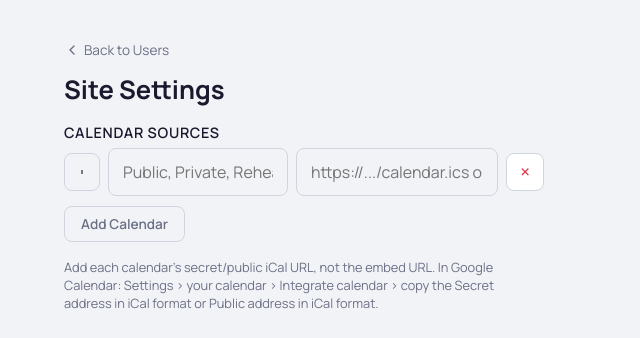
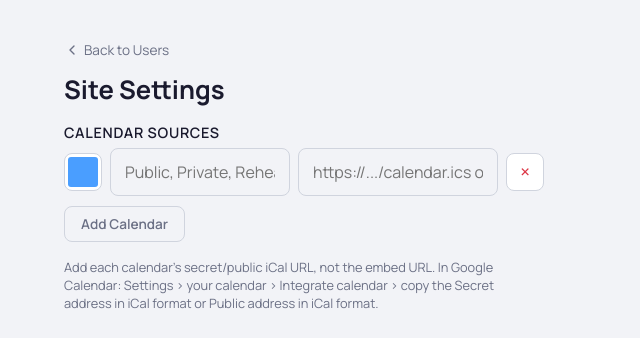
Before and after one commit to thedeadend-band/bandmate, a Django app: page /admin-console/settings/ in a window 1280 px wide. Shown: the part 67-405 px from the top of the page, without its empty margins (0-640 px from the left). Run offline with Django 4.2, Linux system fonts and the light colour scheme; the visitor is signed in with stand-in values (Sample User, id 1); data comes from the database, SQL or seed files in the repository; data that the repository does not hold is empty; some libraries are stand-ins or nearby versions.

Commit message:
Fix the calendar color icon

```diff
--- a/player/static/player/css/style.css
+++ b/player/static/player/css/style.css
@@ -906,13 +906,29 @@ textarea {
   display: none;
 }
 
-.admin-calendar-color {
+.admin-calendar-row .admin-calendar-color {
   width: 38px;
   height: 38px;
   padding: 3px;
+  box-sizing: border-box;
   border: 1px solid var(--border);
   border-radius: var(--radius);
   background: var(--bg-card);
+  cursor: pointer;
+}
+
+.admin-calendar-color::-webkit-color-swatch-wrapper {
+  padding: 0;
+}
+
+.admin-calendar-color::-webkit-color-swatch {
+  border: 0;
+  border-radius: 3px;
+}
+
+.admin-calendar-color::-moz-color-swatch {
+  border: 0;
+  border-radius: 3px;
 }
 
 .admin-calendar-remove {
--- a/player/templates/player/base.html
+++ b/player/templates/player/base.html
@@ -24,7 +24,7 @@
   <link rel="preconnect" href="https://fonts.googleapis.com">
   <link rel="preconnect" href="https://fonts.gstatic.com" crossorigin>
   <link href="https://fonts.googleapis.com/css2?family=Manrope:wght@200..800&display=swap" rel="stylesheet">
-  <link rel="stylesheet" href="{% static 'player/css/style.css' %}?v=10">
+  <link rel="stylesheet" href="{% static 'player/css/style.css' %}?v=11">
   {% block extra_head %}{% endblock %}
 </head>
 <body>
--- a/player/templates/player/login.html
+++ b/player/templates/player/login.html
@@ -24,7 +24,7 @@
   <link rel="preconnect" href="https://fonts.googleapis.com">
   <link rel="preconnect" href="https://fonts.gstatic.com" crossorigin>
   <link href="https://fonts.googleapis.com/css2?family=Manrope:wght@200..800&display=swap" rel="stylesheet">
-  <link rel="stylesheet" href="{% static 'player/css/style.css' %}?v=10">
+  <link rel="stylesheet" href="{% static 'player/css/style.css' %}?v=11">
 </head>
 <body>
   <nav class="navbar">
```
